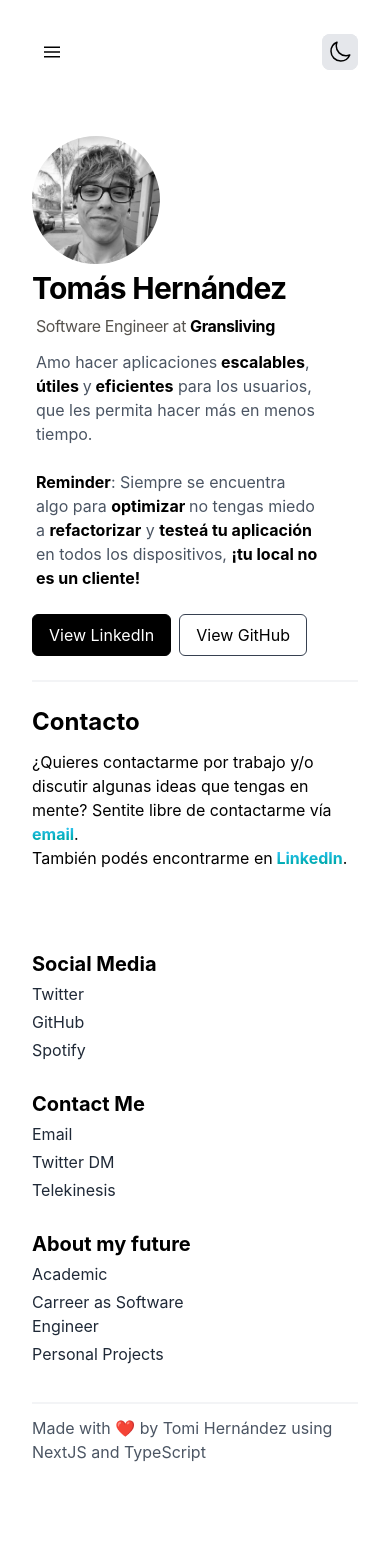
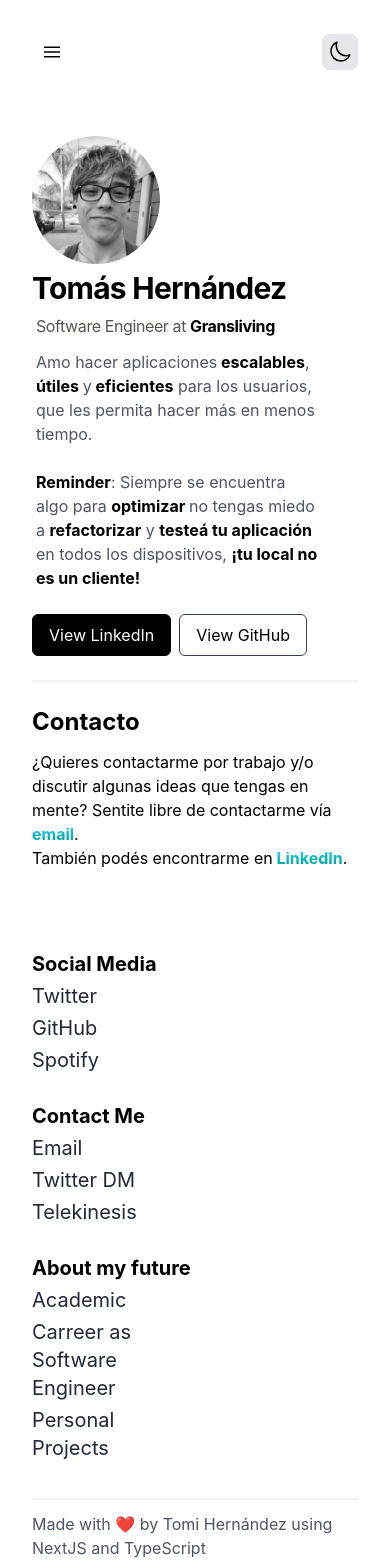
Before and after one commit to tomihq/tomihq-portfolio-v2, a Next.js app: page / in a window 390 px wide. Shown: the top 1568 px of the page. Before the commit the page ends 1496 px from the top, so only its background shows below. Built offline with nearby package versions, Linux system fonts and the light colour scheme.

Commit message:
add: increased size of footer in small display

```diff
--- a/components/ui/Footer.tsx
+++ b/components/ui/Footer.tsx
@@ -13,18 +13,18 @@ export const Footer = () => {
             <div className="flex flex-col w-6/12 md:w-4/12 gap-y-1">
                 <h3 className="font-bold text-md text-black dark:text-white text-xl">Social Media</h3>
                 <ul className="text-gray-800 text-sm dark:text-gray-400">
-                    <li className="mb-1 text-base">
+                    <li className="mb-1 text-xl md:text-base">
                         <Link href="https://twitter.com/ttomihq" passHref>
                              <a target={'_blank'} rel="noreferrer">Twitter</a>
                         </Link>
                     </li>
-                    <li className="mb-1 text-base">
+                    <li className="mb-1 text-xl md:text-base">
                         <Link href="https://github.com/tomihq" passHref >
                              <a target={'_blank'} rel="noreferrer">GitHub</a>
                         </Link>
                     </li>
 
-                    <li className="mb-1 text-base">
+                    <li className="mb-1 text-xl md:text-base">
                         <Link href="https://open.spotify.com/user/rainbowskynow?si=423e038cabcf4af9" passHref>
                              <a target={'_blank'} rel="noreferrer">Spotify</a>
                         </Link>
@@ -36,17 +36,17 @@ export const Footer = () => {
             <div className="flex flex-col w-6/12 md:w-4/12 gap-y-1">
                <h3 className="font-bold text-md text-black dark:text-white  text-xl">Contact Me</h3>
                <ul className="text-gray-800 text-sm dark:text-gray-400">
-                    <li className="mb-1 text-base">
+                    <li className="mb-1 text-xl md:text-base">
                         <Link href="https://github.com/tomihq" passHref>
                             <a target={'_blank'} rel="noreferrer">Email</a>
                         </Link>
                     </li>
-                    <li className="mb-1 text-base">
+                    <li className="mb-1 text-xl md:text-base">
                         <Link href="https://twitter.com/ttomihq" passHref>
                             <a target={'_blank'} rel="noreferrer">Twitter DM</a>
                         </Link>
                     </li>
-                    <li className="mb-1 text-base">
+                    <li className="mb-1 text-xl md:text-base">
                         <Link href="https://twitter.com/ttomihq" passHref>
                             <a  target={'_blank'} rel="noreferrer">Telekinesis</a>
                         </Link>
@@ -58,17 +58,17 @@ export const Footer = () => {
             <div className="flex flex-col w-6/12 md:w-4/12 gap-y-1 ">
                <h3 className="font-bold text-md text-black dark:text-white  text-xl">About my future</h3>
                <ul className="text-gray-800 text-sm dark:text-gray-400" >
-                    <li className="mb-1 text-base">
+                    <li className="mb-1 text-xl md:text-base">
                         <Link href="/aboutme" passHref>
                              <a rel="noreferrer">Academic</a>
                         </Link>
                     </li>
-                    <li className="mb-1 text-base">
+                    <li className="mb-1 text-xl md:text-base">
                         <Link href="/carreer" passHref>
                              <a rel="noreferrer">Carreer as Software Engineer</a>
                         </Link>
                     </li>
-                    <li className="mb-1 text-base">
+                    <li className="mb-1 text-xl md:text-base">
                         <Link href="/projects" passHref>
                              <a rel="noreferrer">Personal Projects</a>
                         </Link>
```
